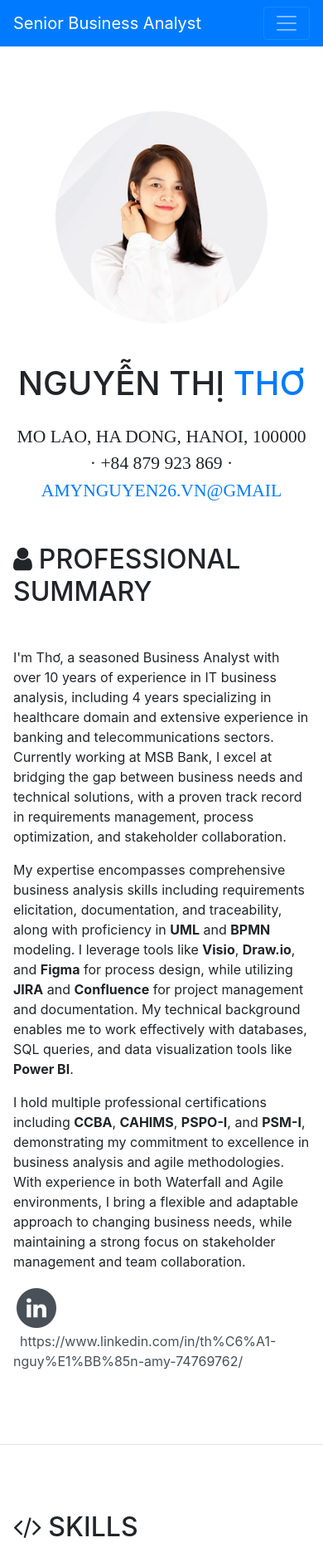
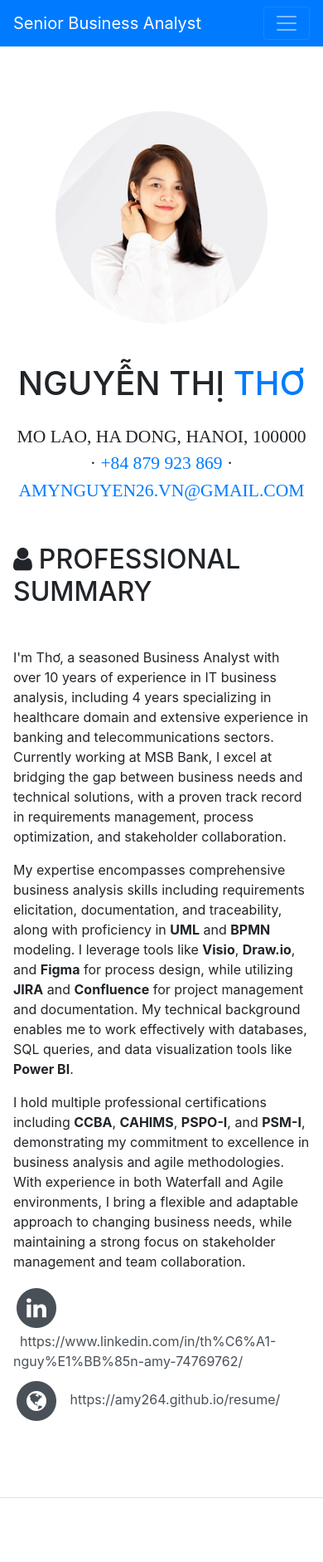
Before and after one commit to Amy264/resume, a website with bundled scripts: page index.html in a window 390 px wide. Shown: the top 1882 px of the page at 83% size. Built offline with nearby package versions, Linux system fonts and the light colour scheme; a web font is replaced by a local one.

Commit message:
Update contact information in index.html: add clickable phone number and correct email format, and include a link to personal resume

```diff
--- a/index.html
+++ b/index.html
@@ -74,14 +74,14 @@
           <h1 class="mb-4 text-center d-lg-none">Nguyễn Thị
             <span class="text-primary">Thơ</span>
           </h1>
-          <div class="subheading mb-5 text-center d-lg-none">Mo Lao, Ha Dong, Hanoi, 100000 · +84 879 923 869 ·
-            <a href="mailto:name@email.com">amynguyen26.vn@gmail</a>
+          <div class="subheading mb-5 text-center d-lg-none">Mo Lao, Ha Dong, Hanoi, 100000 · <a href="tel:+84879923869">+84 879 923 869</a> ·
+            <a href="mailto:amynguyen26.vn@gmail.com">amynguyen26.vn@gmail.com</a>
           </div>
           <h1 class="mb-4 d-none d-lg-block">Nguyễn Thị
             <span class="text-primary">Thơ</span>
           </h1>
-          <div class="subheading mb-5 d-none d-lg-block">Mo Lao, Ha Dong, Hanoi, 100000 · +84 879 923 869 ·
-            <a href="mailto:name@email.com">amynguyen26.vn@gmail</a>
+          <div class="subheading mb-5 d-none d-lg-block">Mo Lao, Ha Dong, Hanoi, 100000 · <a href="tel:+84879923869">+84 879 923 869</a> ·
+            <a href="mailto:amynguyen26.vn@gmail.com">amynguyen26.vn@gmail.com</a>
           </div>
           <h2 class="mb-5"><i class="fa fa-user mr-2"></i>Professional Summary</h2>
           <p>
@@ -108,6 +108,15 @@
                   <i class="fa fa-linkedin fa-stack-1x fa-inverse"></i>
                 </span>
                 <span class="ml-2">https://www.linkedin.com/in/th%C6%A1-nguy%E1%BB%85n-amy-74769762/</span>
+              </a>
+            </li>
+            <li class="list-inline-item d-block mb-2">
+              <a href="https://amy264.github.io/resume/" target="_blank">
+                <span class="fa-stack fa-lg">
+                  <i class="fa fa-circle fa-stack-2x"></i>
+                  <i class="fa fa-globe fa-stack-1x fa-inverse"></i>
+                </span>
+                <span class="ml-2">https://amy264.github.io/resume/</span>
               </a>
             </li>
           </ul>
```
